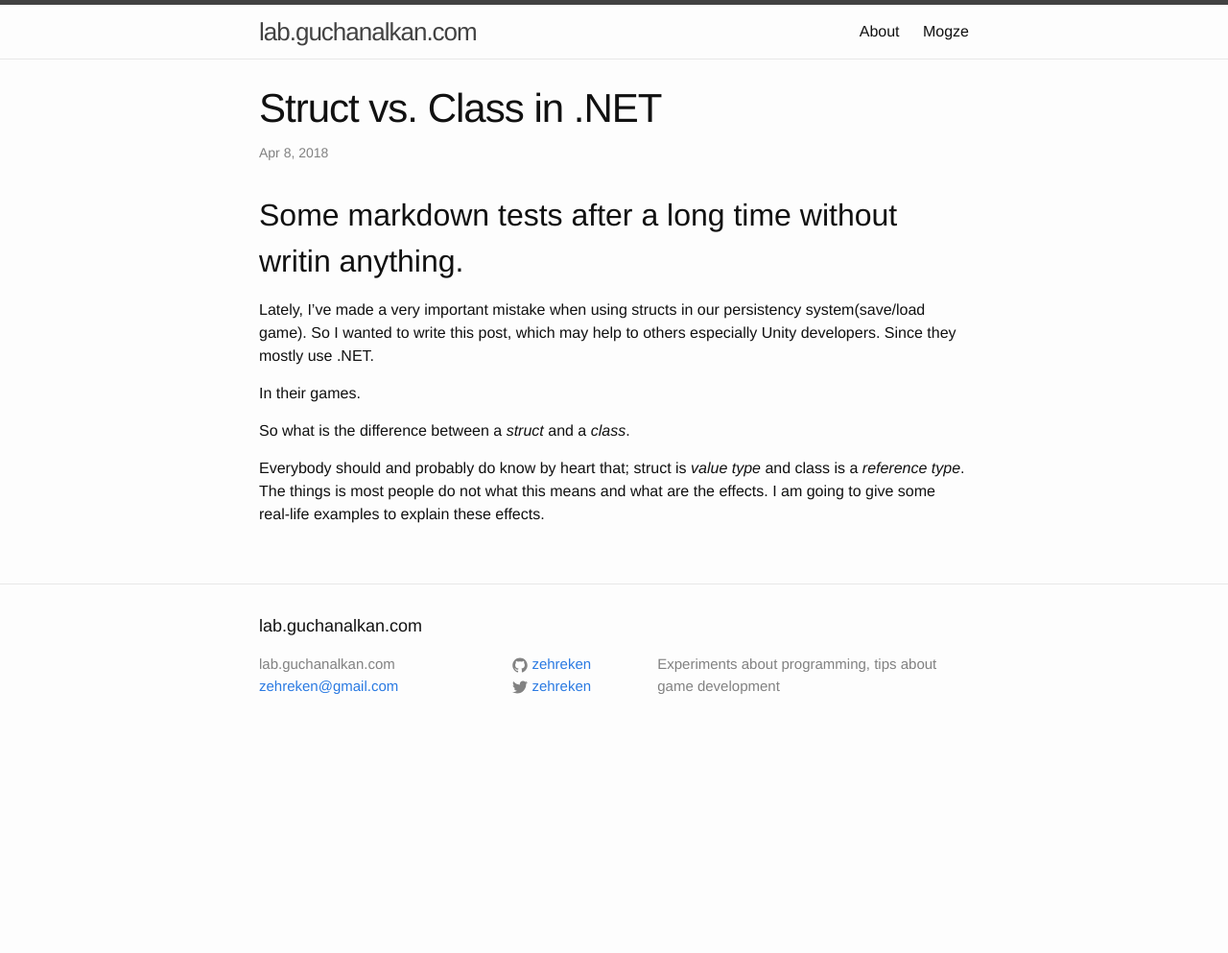
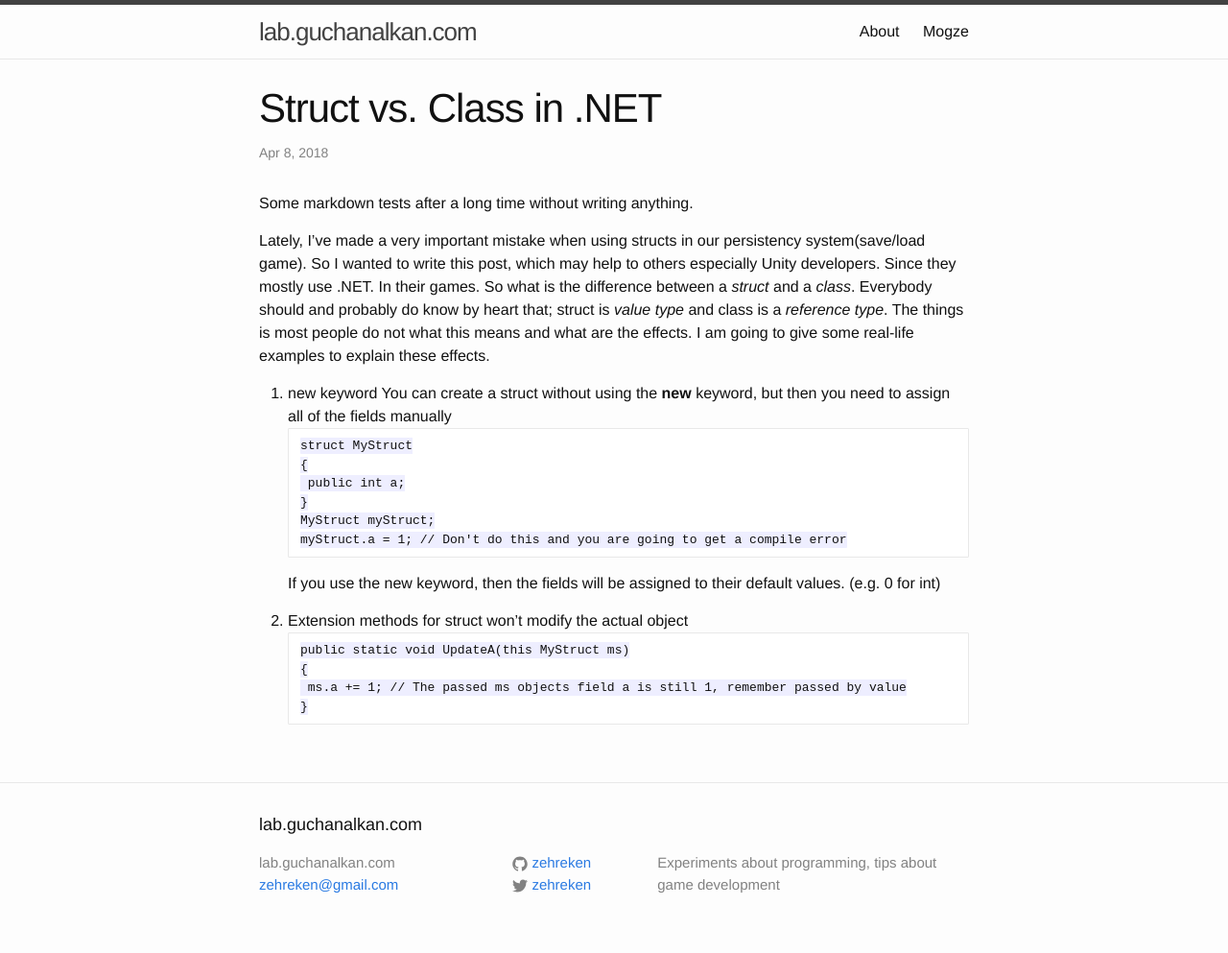
Before and after one commit to zehreken/zehreken.github.io, a Jekyll site: the page built from _posts/2018-04-08-struct-vs-class-dotnet.markdown, in a window 1280 px wide. Shown: the whole page at 96% size. Built offline with Jekyll 4.4.1, drawn with Linux system fonts in a browser that asks for light colours; before the commit the page ends 900 px from its top, so only the background shows below that.

Commit message:
Update post

````diff
--- a/_posts/2018-04-08-struct-vs-class-dotnet.markdown
+++ b/_posts/2018-04-08-struct-vs-class-dotnet.markdown
@@ -2,15 +2,32 @@
 layout: post
 title: Struct vs. Class in .NET
 ---
-## Some markdown tests after a long time without writin anything.
+Some markdown tests after a long time without writing anything.
 
 Lately, I've made a very important mistake when using structs in our persistency system(save/load game).
 So I wanted to write this post, which may help to others especially Unity developers. Since they mostly use .NET.
-
 In their games.
-
 So what is the difference between a _struct_ and a _class_.
-
 Everybody should and probably do know by heart that; struct is *value type* and class is a *reference type*.
 The things is most people do not what this means and what are the effects.
 I am going to give some real-life examples to explain these effects.
+
+1. new keyword
+You can create a struct without using the **new** keyword, but then you need to assign all of the fields manually
+```
+struct MyStruct
+{
+	public int a;
+}
+MyStruct myStruct;
+myStruct.a = 1; // Don't do this and you are going to get a compile error
+```
+If you use the new keyword, then the fields will be assigned to their default values. (e.g. 0 for int)
+
+2. Extension methods for struct won't modify the actual object
+```
+public static void UpdateA(this MyStruct ms)
+{
+	ms.a += 1; // The passed ms objects field a is still 1, remember passed by value
+}
+```
````
